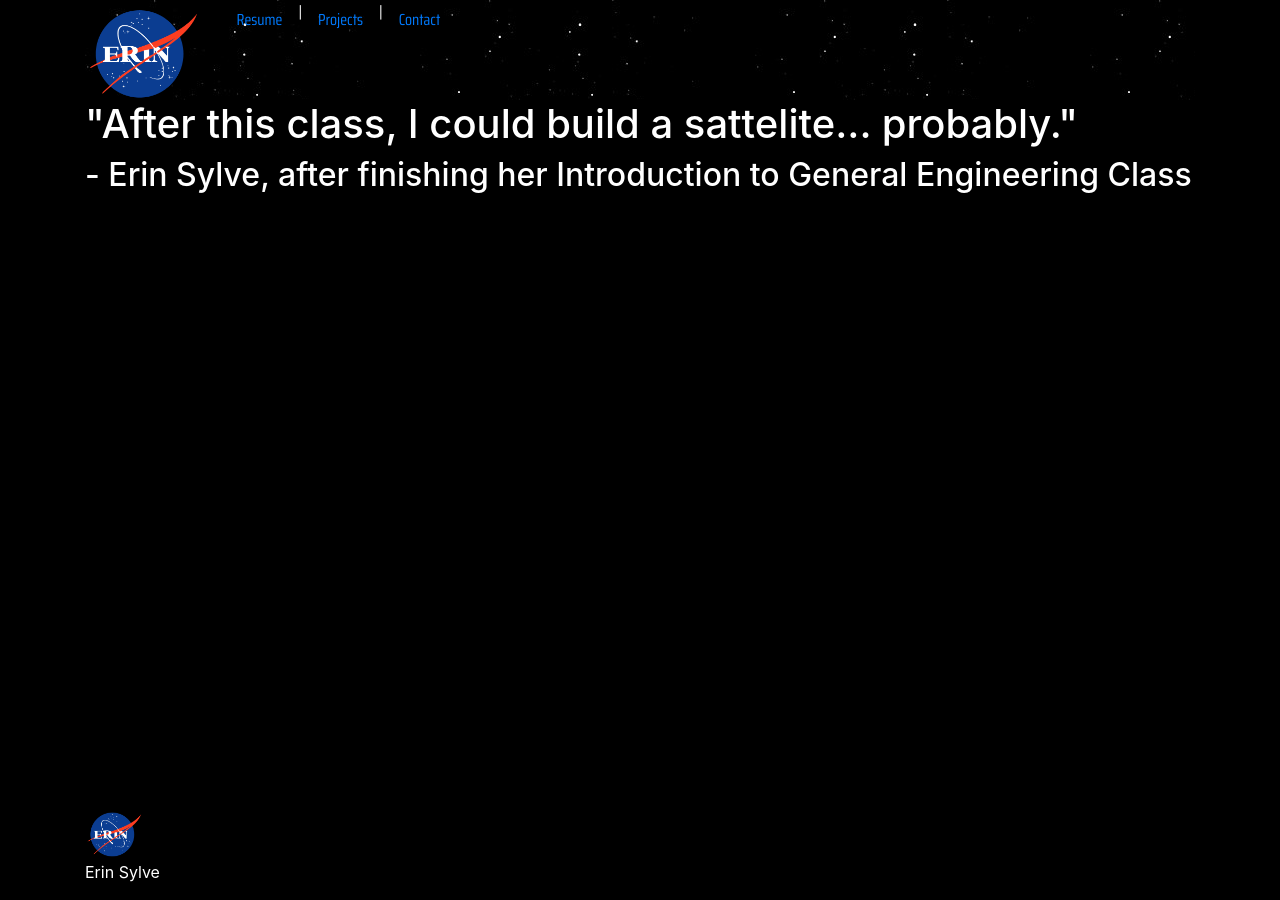
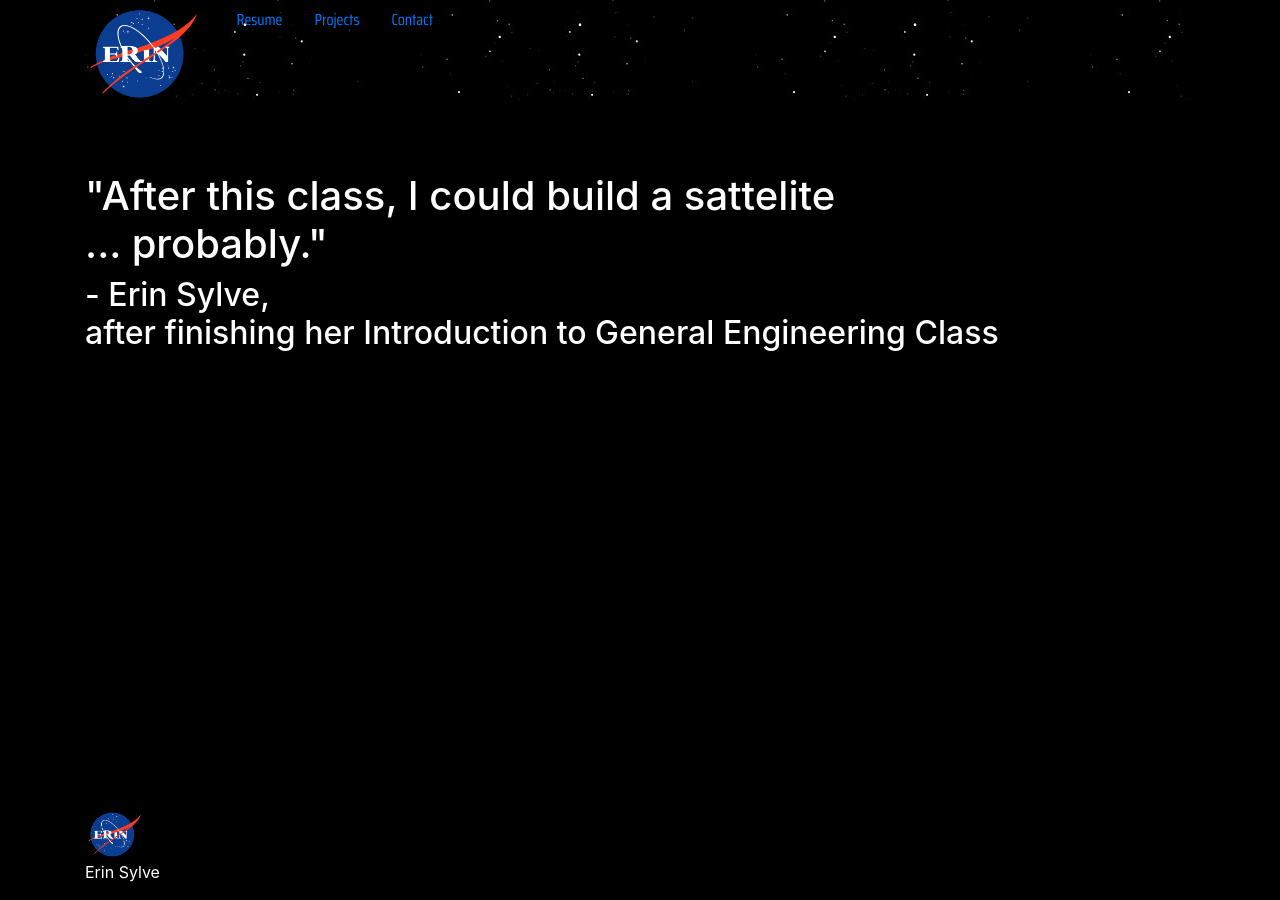
Before and after one commit to Esylve/esylve.github.io, a Jekyll site: the page index.html, which Jekyll copies as it is, in a window 1280 px wide. Built offline with Jekyll 4.4.1, drawn with Linux system fonts in a browser that asks for light colours.

Commit message:
Fixing Size problems

```diff
--- a/index.html
+++ b/index.html
@@ -8,7 +8,7 @@
     <!-- Bootstrap CSS -->
     <link rel="stylesheet" href="https://stackpath.bootstrapcdn.com/bootstrap/4.5.2/css/bootstrap.min.css" integrity="sha384-JcKb8q3iqJ61gNV9KGb8thSsNjpSL0n8PARn9HuZOnIxN0hoP+VmmDGMN5t9UJ0Z" crossorigin="anonymous">
     <link href="https://fonts.googleapis.com/css2?family=Saira+Condensed&display=swap" rel="stylesheet">
-    <link rel="stylesheet" href="main.css">
+    <link rel="stylesheet" href="/main.css">
 
     <title>Erin Sylve's Portfolio</title>
   </head>
@@ -16,14 +16,15 @@
     <div  class="container">
       <div class="nasaNav">
         <nav class="nav">
-          <a class="navbar-brand" href="/"><img src="erin-nasa.png"></a>
-          <a class="nav-link" href="/resume/">Resume</a><p>  |  </p>
-          <a class="nav-link" href="/projects/">Projects</a><p>  |  </p>
-          <a class="nav-link" href="#">Contact</a>
+          <a class="navbar-brand" href="/"><img src="/erin-nasa.png"></a>
+          <a class="nav-link" href="/resume/">Resume</a>
+          <a class="nav-link" href="/projects/">Projects</a>
+          <a class="nav-link" href="/contact/">Contact</a>
         </nav>
       </div>
-      <h1>"After this class, I could build a sattelite... probably."</h1>
-      <h2>- Erin Sylve, after finishing her Introduction to General Engineering Class</h2>
+      <br><br><br>
+      <h1 style="float:left;">"After this class, I could build a sattelite<br>... probably."</h1>
+      <h2 style="float:left;">- Erin Sylve, <br>after finishing her Introduction to General Engineering Class</h2>
 
     <!-- Optional JavaScript -->
     <!-- jQuery first, then Popper.js, then Bootstrap JS -->
@@ -32,7 +33,7 @@
     <script src="https://stackpath.bootstrapcdn.com/bootstrap/4.5.2/js/bootstrap.min.js" integrity="sha384-B4gt1jrGC7Jh4AgTPSdUtOBvfO8shuf57BaghqFfPlYxofvL8/KUEfYiJOMMV+rV" crossorigin="anonymous"></script>
   </body>
   <footer>
-    <img src="erin-nasa.png">
+    <img src="/erin-nasa.png">
     <p>Erin Sylve</p>
   </footer>
 </html>
--- a/main.css
+++ b/main.css
@@ -3,16 +3,16 @@
     color: white;
 }
 .nasaNav{
-    background-image: url(starfield-banner.jpg);
+    background-image: url(/starfield-banner.jpg);
     font-family: 'Saira Condensed', sans-serif;
     height:100px;
 }
 .nav-link a{
-    font-size: 30px;
+    font-size: 80px;
     color:white;
 }
 .nav-link p{
-    font-size: 30px;
+    font-size: 80px;
 }
 .nasaNav img{
     height:100px;
```
Also changed, not shown: contact/index.html (+6 -6 lines), projects/index.html (+6 -6 lines), resume/index.html (+6 -6 lines).
